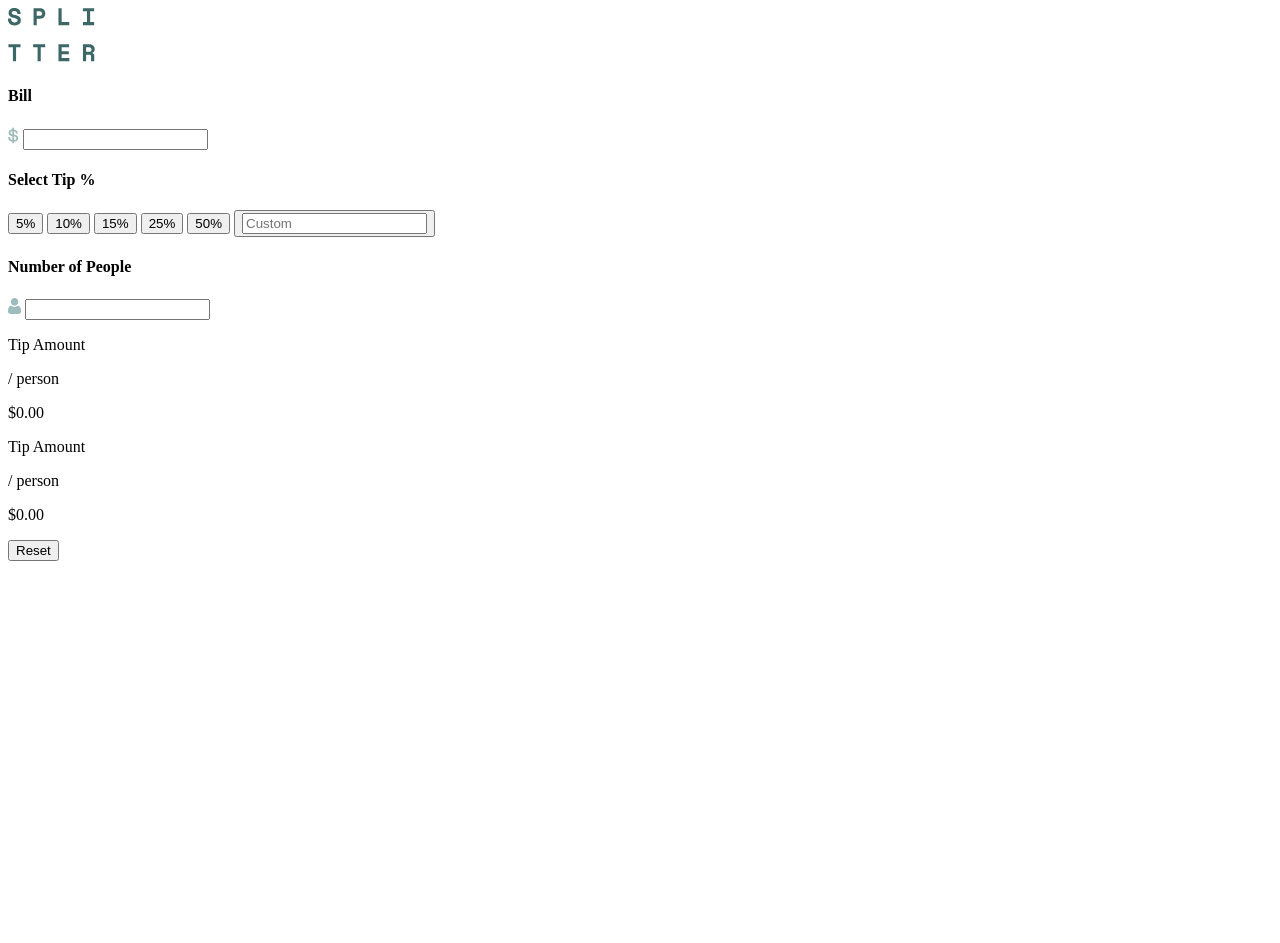
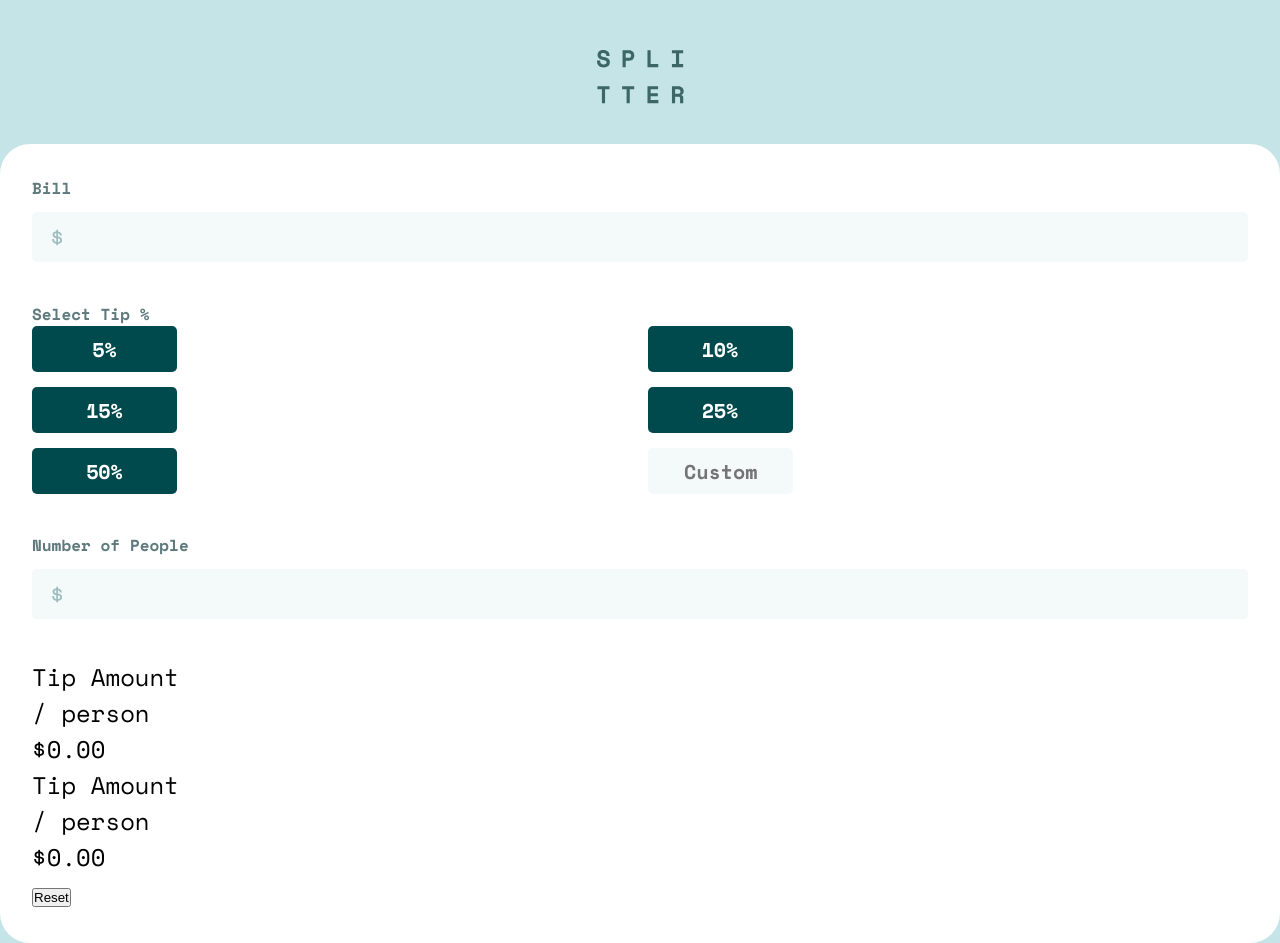
Before and after one commit to aljayy/tipcalculator, a plain HTML site: page index.html in a window 1280 px wide. Before the commit the page ends 800 px from the top, so only its background shows below. Drawn offline with nearby package versions, Linux system fonts and the light colour scheme.

Commit message:
Changed input tags and removed parent elements for it. CSS is done through tip container.

```diff
--- a/index.html
+++ b/index.html
@@ -11,6 +11,8 @@
       href="./images/favicon-32x32.png"
     />
 
+    <link rel="stylesheet" href="css/main.css">
+
     <title>Tip Calculator App</title>
 
     <!-- <style>
@@ -19,28 +21,22 @@
   </style> -->
   </head>
   <body>
-    <img src="images/logo.svg" alt="" />
+    <img src="images/logo.svg" alt="Logo" id="logo"/>
     <div class="calculator">
       <div class="calc-container-1">
         <h4 class='input-title'>Bill</h4>
-        <div class="input-container">
-          <img src="images/icon-dollar.svg" alt="American Currency Sign" />
-          <input type="number" name="" id="" />
-        </div>
-        <h4>Select Tip %</h4>
+        <input type="number" name="" id="info-input" />
+        <h4 class='input-title'>Select Tip %</h4>
         <div class="tip-container">
-          <button class="percent">5%</button>
-          <button class="percent">10%</button>
-          <button class="percent">15%</button>
-          <button class="percent">25%</button>
-          <button class="percent">50%</button>
-          <button class="percent"><input type="number" placeholder="Custom"/></button>
+          <button class="btn-percent">5%</button>
+          <button class="btn-percent">10%</button>
+          <button class="btn-percent">15%</button>
+          <button class="btn-percent">25%</button>
+          <button class="btn-percent">50%</button>
+          <input type="number" name="" id="custom-percent" placeholder="Custom">
         </div>
         <h4 class='input-title'>Number of People</h4>
-        <div class="input-container">
-          <img src="images/icon-person.svg" alt="Person Sign" />
-          <input type="number" name="" id="" />
-        </div>
+        <input type="number" name="" id="info-input" />
       </div>
       <div class="calc-container-2">
         <p>Tip Amount <div class="per-person">/ person</div></p>
--- /dev/null
+++ b/scss/main.scss
@@ -0,0 +1,115 @@
+@import url("https://fonts.googleapis.com/css2?family=Space+Mono:wght@400;700&display=swap");
+
+// Reset
+* {
+  box-sizing: border-box;
+  margin: 0;
+  padding: 0;
+}
+
+// Variables
+$main-bg: hsl(185, 41%, 84%);
+$input-bg: hsl(189, 41%, 97%);
+$input-text: hsl(183, 100%, 15%);
+$btn-primary: hsl(183, 100%, 15%);
+$btn-focus: hsl(172, 67%, 45%);
+$input-outline: hsl(172, 67%, 45%);
+$text-primary: hsl(186, 14%, 43%);
+$white: hsl(0, 0%, 100%);
+$spacemono: "Space Mono", sans-serif;
+
+:root {
+  font-size: 62.5%;
+}
+
+body {
+  background-color: $main-bg;
+  font-family: $spacemono;
+  font-size: 2.4rem;
+}
+
+//Reusable Classes
+.input-title {
+  color: $text-primary;
+  font-size: 1.6rem;
+}
+
+#info-input {
+  background-image: url(/images/icon-dollar.svg);
+  background-repeat: no-repeat;
+  background-position: 2rem;
+  background-color: $input-bg;
+  border-style: none;
+  border-radius: 0.5rem;
+  color: $input-text;
+  font-family: $spacemono;
+  font-size: 2.2rem;
+  font-weight: 700;
+  margin: 1.2rem 0 4rem 0;
+  padding: 0 2rem 0 2rem;
+  text-align: right;
+  width: 100%;
+  height: 5rem;
+
+  &:focus {
+    outline-color: $input-outline;
+  }
+}
+
+.btn-percent {
+  background-color: $btn-primary;
+  border-radius: 0.5rem;
+  border-style: none;
+  color: $white;
+  font-family: $spacemono;
+  font-size: 2rem;
+  font-weight: 700;
+  height: 4.6rem;
+  width: 14.5rem;
+
+  &:focus {
+    background-color: $btn-focus;
+    color: $btn-primary;
+    caret-color: $input-outline;
+  }
+}
+
+#custom-percent {
+  background-color: $input-bg;
+  border-radius: 0.5rem;
+  border-style: none;
+  font-family: $spacemono;
+  font-size: 2rem;
+  font-weight: 700;
+  height: 4.6rem;
+  text-align: right;
+  padding-right: 2rem;
+  width: 14.5rem;
+
+  &:focus {
+    outline-color: $btn-focus;
+    color: $btn-primary;
+    caret-color: $input-outline;
+  }
+}
+
+// Regular Styling
+#logo {
+  display: block;
+  margin: auto;
+  margin-top: 5rem;
+}
+
+.calculator {
+  background-color: $white;
+  border-radius: 3rem;
+  margin-top: 4rem;
+  padding: 3.2rem;
+}
+
+.tip-container {
+  display: grid;
+  grid-template-columns: repeat(2, 1fr);
+  gap: 1.5rem;
+  margin-bottom: 3.9rem;
+}
```
Also changed, not shown: css/main.css (added).
